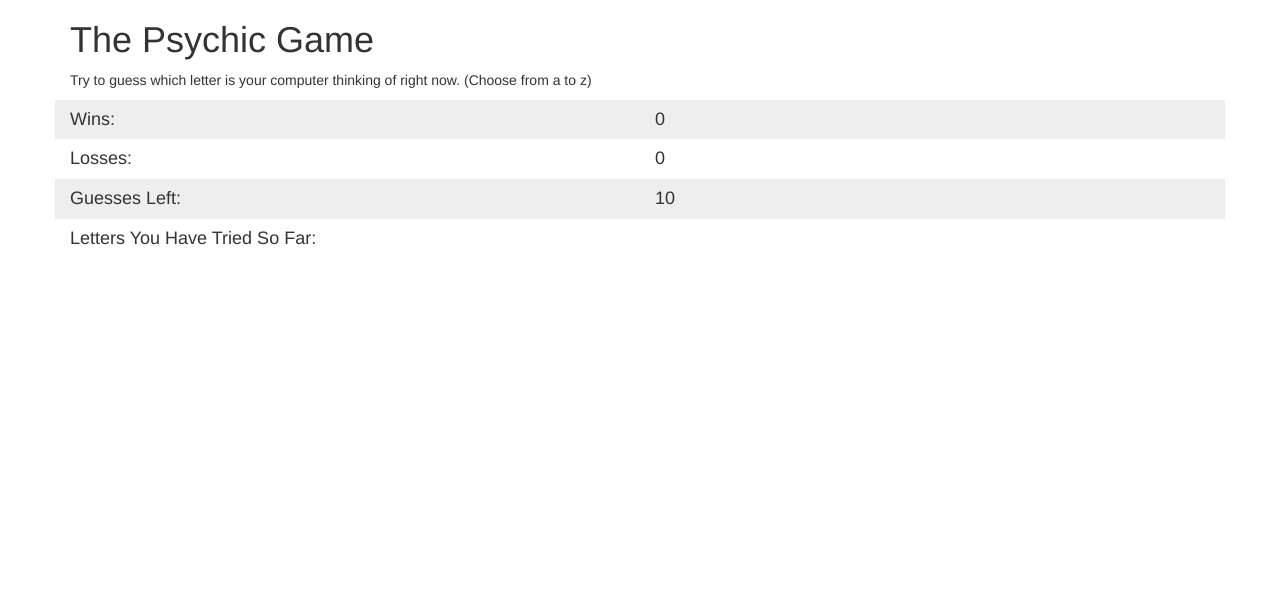
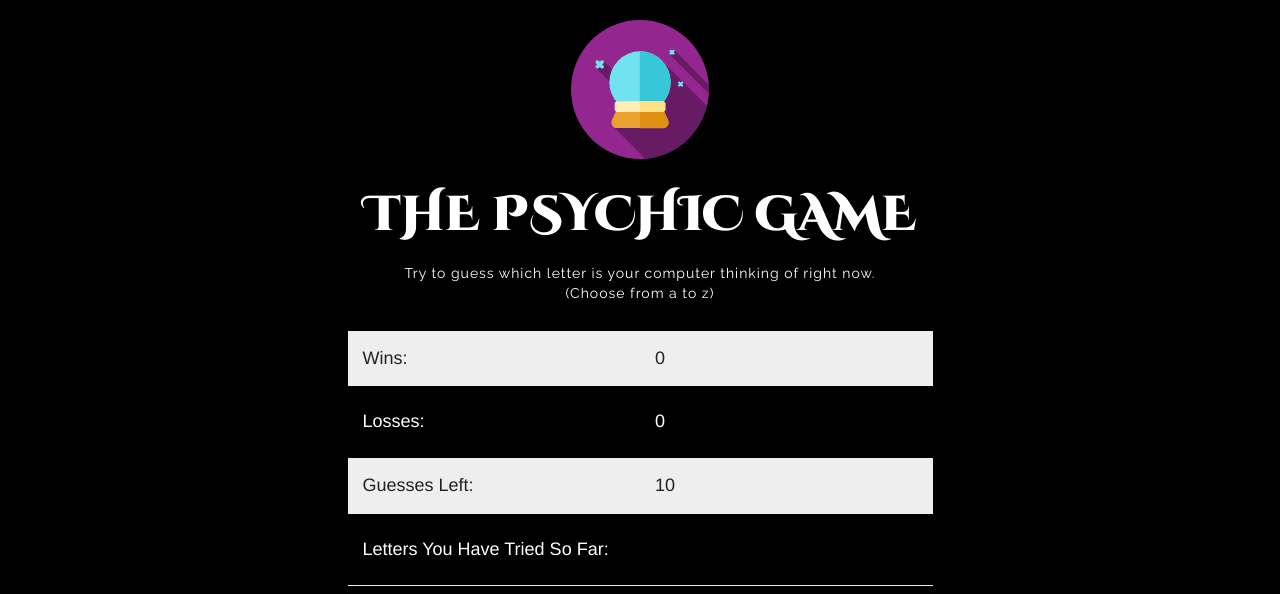
Before and after one commit to m-wolowicz/Psychic-Game, a plain HTML site: page index.html in a window 1280 px wide. Drawn offline with nearby package versions, Linux system fonts and the light colour scheme.

Commit message:
Added more styling and image.

```diff
--- a/assets/css/style.css
+++ b/assets/css/style.css
@@ -0,0 +1,44 @@
+/*Creating my own CSS Style for the game*/
+
+/*Styles that apply to the entire page*/
+body {
+    color: #ffffff;
+    background-color: #000000;
+}
+
+img {
+	max-width: 25%;
+	margin-top: 20px;
+}
+
+h1 {
+	font-family: 'Cinzel Decorative', cursive;
+	font-size: 350%;
+	margin-top: 30px;
+    margin-bottom: 20px;
+}
+
+p {
+	font-family: 'Raleway', sans-serif;
+	letter-spacing: 1px;
+	margin-bottom: 20px;
+}
+
+.rowStats {
+	font-weight: bold;
+	font-size: 150%;
+	padding-top: 8px;
+	padding-bottom: 8px;
+}
+
+.rowBkgd {
+	background-color: #eeeeee;
+	color: #212121;
+	padding-top: 8px;
+	padding-bottom: 8px;
+}
+
+.rowStats:last-child {
+	padding-bottom: 15px;
+	border-bottom: 1px solid #eeeeee;
+}
--- a/index.html
+++ b/index.html
@@ -21,6 +21,12 @@
 	<!-- Linking my own JAVASCRIPT -->
 	<script type="text/javascript" src="assets/javascript/game.js"></script>
 
+	<!-- Linking my own CSS -->
+	<link rel="stylesheet" type="text/css" href="assets/css/style.css">
+
+	<!-- Linking Google Web Fonts -->
+	<link href="https://fonts.googleapis.com/css?family=Cinzel+Decorative:900|Raleway:400,700,800,900" rel="stylesheet">
+
 </head>
 <body>
 
@@ -28,51 +34,65 @@
 <div class="container">
 
 	<div class="row">
-		<div class="col-xs-12 col-sm-12 col-md-12 col-lg-12">
-			<h1>The Psychic Game</h1>
-			<div>
-				<p>Try to guess which letter is your computer thinking of right now. (Choose from a to z) </p>
-			</div>
-		</div>
+		<div class="col-xs-12 col-sm-12 col-md-6 col-md-offset-3 col-lg-6 col-lg-offset-3">
+
+		<!-- Instructions of the game -->
+			<img src="assets/images/magic.svg" alt="Crystal Ball" class="center-block">
+			<h1 class="text-center text-uppercase">The Psychic Game</h1>
+			<div class="text-center">
+				<p>Try to guess which letter is your computer thinking of right now.
+				<br>(Choose from a to z) </p>
 			</div>
 
-	<div class="row" style="background-color: #eeeeee;">
-		<div class="col-xs-6 col-sm-6 col-md-6 col-lg-6">
+			<!-- Game Stats in Sub-Rows -->
+
+				<!-- WINS -->
+				<div class="row rowStats">
+					<div class="col-xs-6 col-sm-6 col-md-6 col-lg-6 rowBkgd">
 						<h4>Wins:</h4>
 					</div>
-		<div class="col-xs-6 col-sm-6 col-md-6 col-lg-6">
+
+					<div class="col-xs-6 col-sm-6 col-md-6 col-lg-6 rowBkgd">
 						<h4 id="wins">0</h4>
 					</div>
 				</div>
 
-	<div class="row">
+				<!-- LOSSES -->
+				<div class="row rowStats">
 					<div class="col-xs-6 col-sm-6 col-md-6 col-lg-6">
 						<h4>Losses:</h4>
 					</div>
+
 					<div class="col-xs-6 col-sm-6 col-md-6 col-lg-6">
 						<h4 id="losses">0</h4>
 					</div>
 				</div>
 
-	<div class="row" style="background-color: #eeeeee;">
-		<div class="col-xs-6 col-sm-6 col-md-6 col-lg-6">
+				<!-- GUESSES LEFT -->
+				<div class="row rowStats">
+					<div class="col-xs-6 col-sm-6 col-md-6 col-lg-6 rowBkgd">
 						<h4>Guesses Left:</h4>
 					</div>
-		<div class="col-xs-6 col-sm-6 col-md-6 col-lg-6">
+
+					<div class="col-xs-6 col-sm-6 col-md-6 col-lg-6 rowBkgd">
 						<h4 id="guessesLeft">10</h4>
 					</div>
 				</div>
 
-	<div class="row">
+				<!-- LETTERS TRIED SO FAR -->
+				<div class="row rowStats">
 					<div class="col-xs-6 col-sm-6 col-md-6 col-lg-6">
 						<h4>Letters You Have Tried So Far:</h4>
 					</div>
+
 					<div class="col-xs-6 col-sm-6 col-md-6 col-lg-6">
 						<h4 id="soFar"></h4>
 					</div>
 				</div>
 
 		</div>
+	</div>
+</div>
 
 </body>
 </html>
```
Also changed, not shown: assets/images/magic.svg (added). Lines whose indentation alone changed are shown as unchanged.
